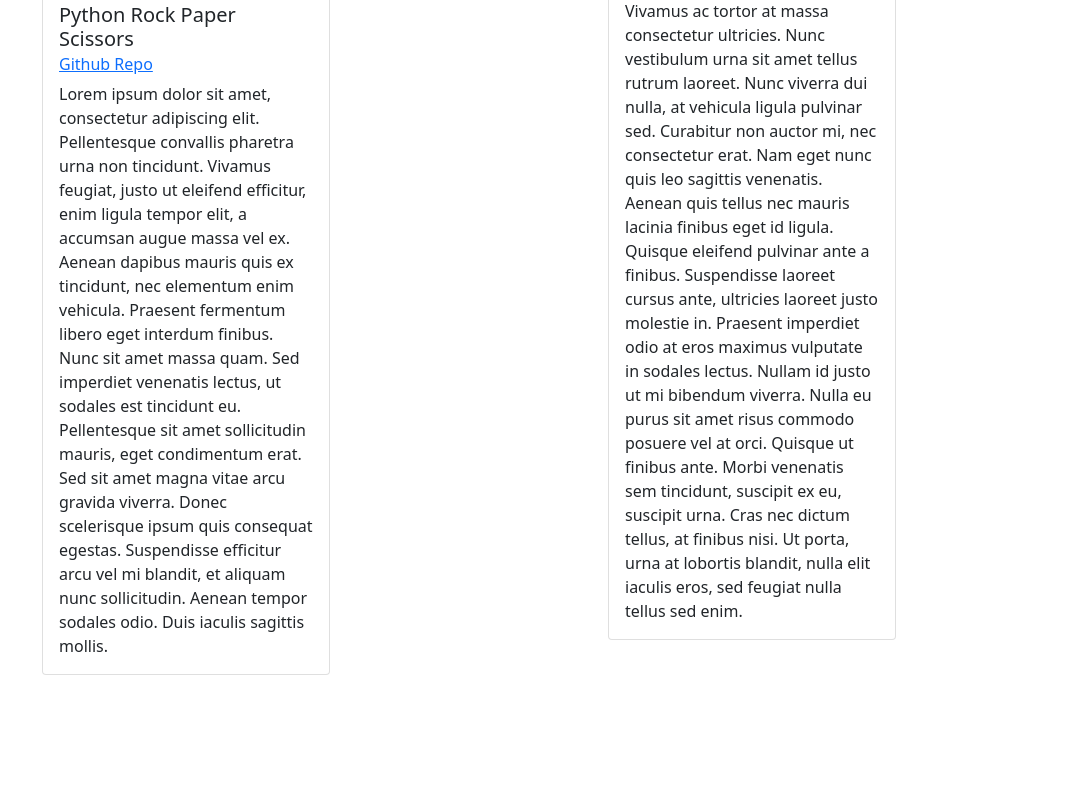
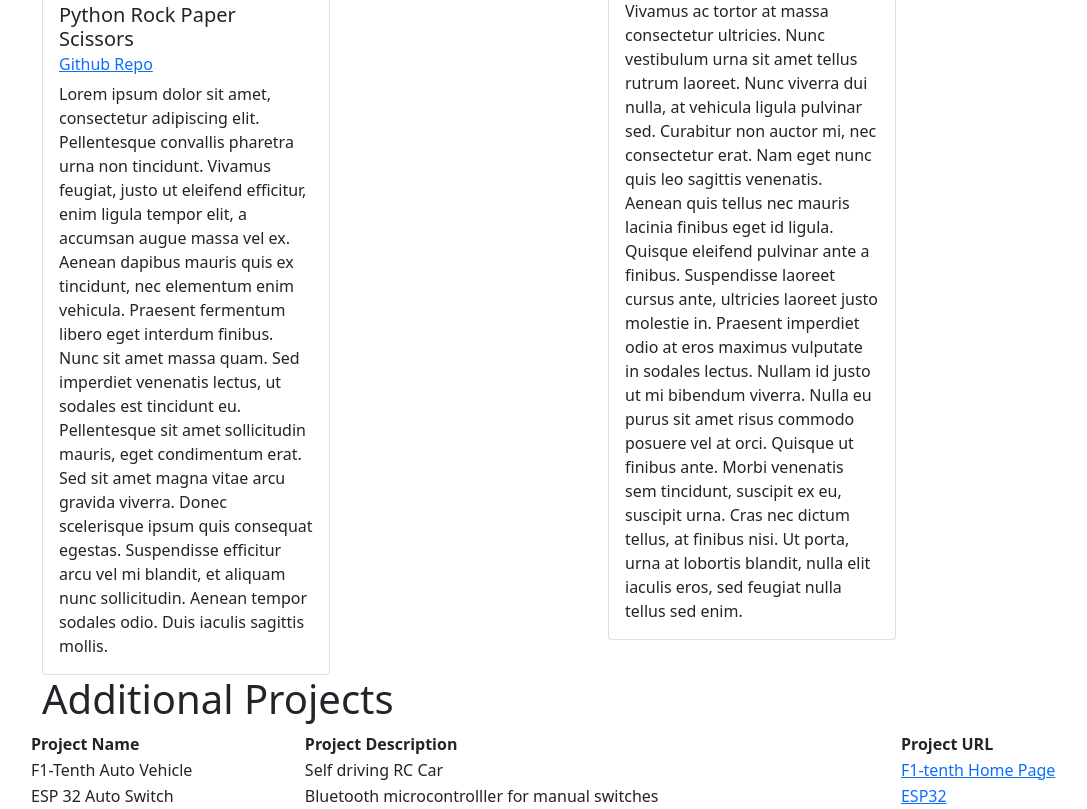
Before and after one commit to CS-1030-Hadzik/myfirstwebsite-scotthadzik, a plain HTML site: page index.html in a window 1280 px wide. Shown: the part 344-1153 px from the top of the page, without its empty margins (44-1131 px from the left). Before the commit the page ends 1019 px from the top, so only its background shows below. Drawn offline with nearby package versions, Linux system fonts and the light colour scheme.

Commit message:
Added a two row table

```diff
--- a/index.html
+++ b/index.html
@@ -38,6 +38,26 @@
                   </div>
             </div>
         </div>
+        <div class="row">
+          <h1>Additional Projects</h1>
+          <table>
+            <tr>
+              <th>Project Name</th>
+              <th>Project Description</th>
+              <th>Project URL</th>
+            </tr>
+            <tr>
+              <td>F1-Tenth Auto Vehicle</td>
+              <td>Self driving RC Car</td>
+              <td><a href="https://f1tenth.org/">F1-tenth Home Page</a></td>
+            </tr>
+            <tr>
+              <td>ESP 32 Auto Switch</td>
+              <td>Bluetooth microcontrolller for manual switches</td>
+              <td><a href="https://f1tenth.org/">ESP32</a></td>
+            </tr>
+          </table>
+        </div>
 
     </div>
 
```
